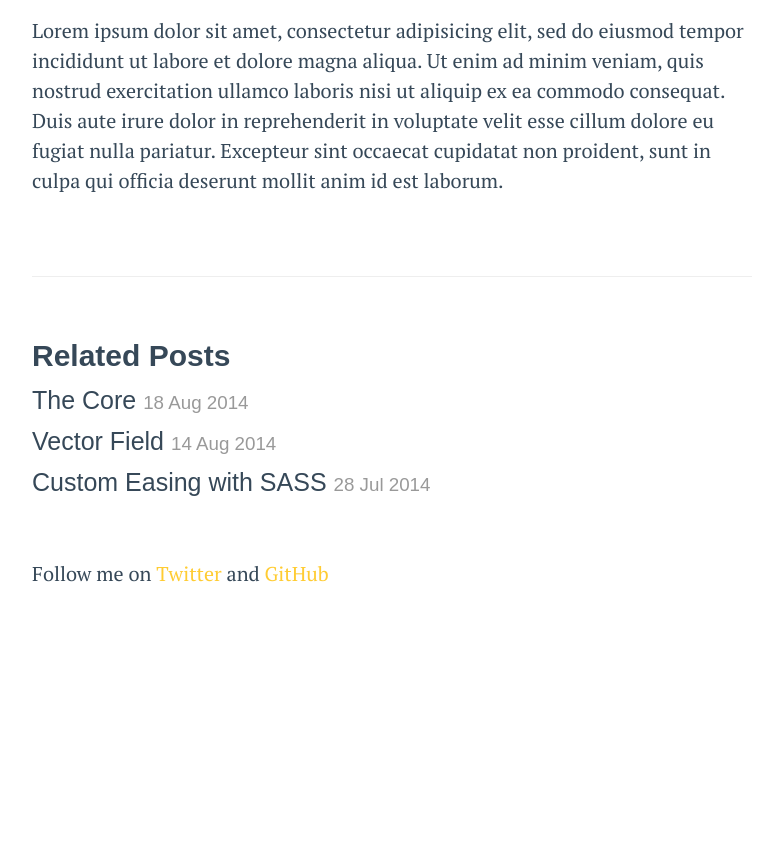
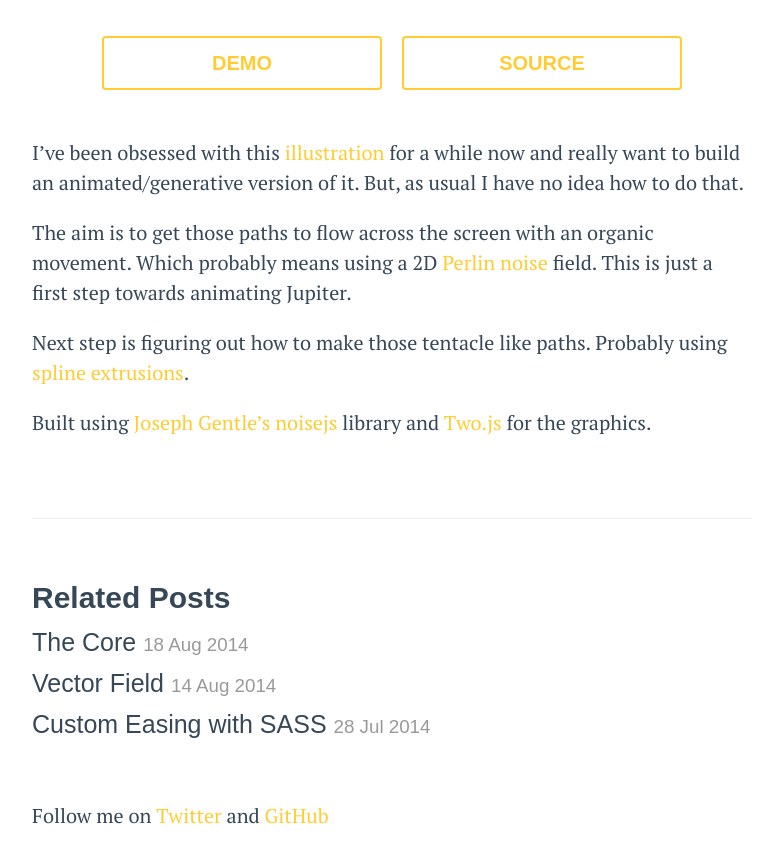
Before and after one commit to winkerVSbecks/le-blog, a Jekyll site: the page built from _posts/2014-07-30-squiggle.md, in a window 1280 px wide, cut to the strip 445-1296 px from the top of the page. Shown: the whole strip, without its empty margins (248-1031 px from the left). Built offline with Jekyll 4.4.1, drawn with Linux system fonts in a browser that asks for light colours; Markdown is read by kramdown in place of the engine named in the settings; before the commit the page ends 1054 px from its top, so only the background shows below that.

Commit message:
squiggle

```diff
--- a/_posts/2014-07-30-squiggle.md
+++ b/_posts/2014-07-30-squiggle.md
@@ -1,14 +1,21 @@
 ---
 layout: post
 title: Squiggle
+demo: http://winkervsbecks.github.io/jupiter
+source: https://github.com/winkerVSbecks/jupiter
 ---
 
 <p data-height="268" data-theme-id="7569" data-slug-hash="kdFsh" data-default-tab="result" class='codepen'>See the Pen <a href='http://codepen.io/winkerVSbecks/pen/kdFsh/'>Squiggle</a> by Varun Vachhar (<a href='http://codepen.io/winkerVSbecks'>@winkerVSbecks</a>) on <a href='http://codepen.io'>CodePen</a>.</p>
 <script async src="//codepen.io/assets/embed/ei.js"></script>
 
-Lorem ipsum dolor sit amet, consectetur adipisicing elit, sed do eiusmod
-tempor incididunt ut labore et dolore magna aliqua. Ut enim ad minim veniam,
-quis nostrud exercitation ullamco laboris nisi ut aliquip ex ea commodo
-consequat. Duis aute irure dolor in reprehenderit in voluptate velit esse
-cillum dolore eu fugiat nulla pariatur. Excepteur sint occaecat cupidatat non
-proident, sunt in culpa qui officia deserunt mollit anim id est laborum.
+{% include demo-source.html %}
+
+
+
+I've been obsessed with this [illustration](https://dribbble.com/shots/1128300-Jupiter-Study-no-01) for a while now and really want to build an animated/generative version of it. But, as usual I have no idea how to do that.
+
+The aim is to get those paths to flow across the screen with an organic movement. Which probably means using a 2D [Perlin noise](http://en.wikipedia.org/wiki/Perlin_noise) field. This is just a first step towards animating Jupiter.
+
+Next step is figuring out how to make those tentacle like paths. Probably using [spline extrusions](http://marcinignac.com/blog/cindermedusae-making-generative-creatures/mesh05.html).
+
+Built using [Joseph Gentle's noisejs](https://github.com/josephg/noisejs) library and [Two.js](http://jonobr1.github.io/two.js) for the graphics.
```
